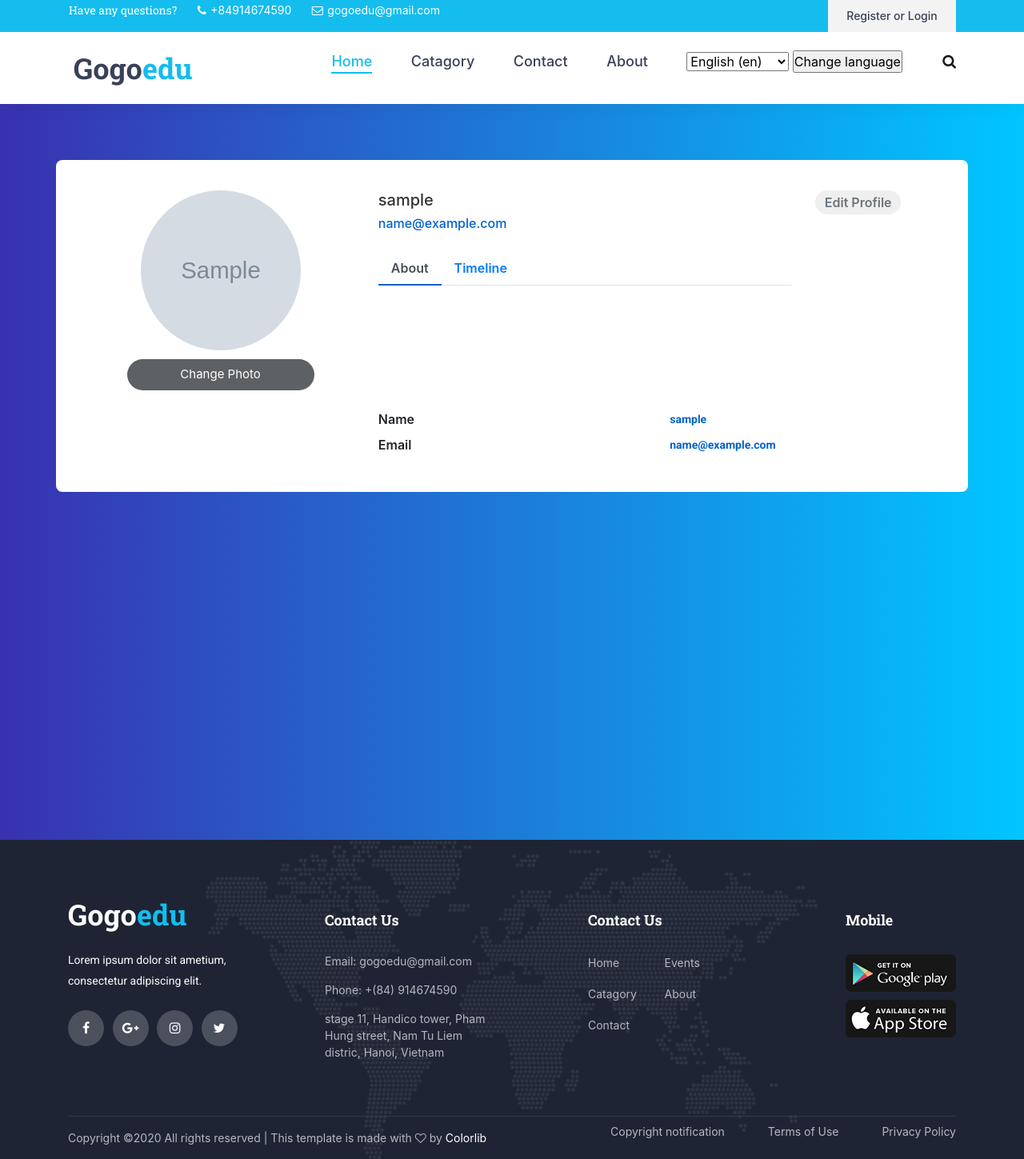
After one commit to tuantuan98/hn-naitei18-python-els, a Django app: page /profile/1 in a window 1280 px wide. The commit adds this page. Shown: the whole page at 80% size. Run offline with Django 3.2, Linux system fonts and the light colour scheme; tables that the repository leaves empty hold one stand-in row (values such as "Sample post"); grey boxes marked "Sample" are stand-in pictures; some libraries are stand-ins or nearby versions.

Commit message:
see profile

```diff
--- a/elearning/settings.py
+++ b/elearning/settings.py
@@ -139,5 +139,5 @@ STATIC_ROOT = os.path.join(BASE_DIR, 'staticfiles')
 # Simplified static file serving.
 # https://warehouse.python.org/project/whitenoise/
 STATICFILES_STORAGE = 'whitenoise.storage.CompressedManifestStaticFilesStorage'
-LOGIN_REDIRECT_URL = '/gogoedu'
+LOGIN_REDIRECT_URL = '/'
 EMAIL_BACKEND = 'django.core.mail.backends.console.EmailBackend'
--- /dev/null
+++ b/gogoedu/static/styles/myuser_detail.css
@@ -0,0 +1,97 @@
+body{
+    background: -webkit-linear-gradient(left, #3931af, #00c6ff);
+}
+.emp-profile{
+    padding: 3%;
+    margin-top: 3%;
+    margin-bottom: 3%;
+    border-radius: 0.5rem;
+    background: #fff;
+}
+.profile-img{
+    text-align: center;
+}
+.profile-img img{
+    width: 200px;
+    height: 200px;
+    border-radius: 15rem;
+    margin-bottom: 50px;
+}
+.profile-img .file {
+    position: relative;
+    overflow: hidden;
+    margin-top: -20%;
+    width: 70%;
+    border: none;
+    border-radius: 0;
+    font-size: 15px;
+    background: #212529b8;
+}
+.profile-img .file input {
+    position: absolute;
+    opacity: 0;
+    right: 0;
+    top: 0;
+}
+.profile-head h5{
+    color: #333;
+}
+.profile-head h6{
+    color: #0062cc;
+}
+.profile-edit-btn{
+    border: none;
+    border-radius: 1.5rem;
+    width: 70%;
+    padding: 2%;
+    font-weight: 600;
+    color: #6c757d;
+    cursor: pointer;
+}
+.proile-rating{
+    font-size: 12px;
+    color: #818182;
+    margin-top: 5%;
+}
+.proile-rating span{
+    color: #495057;
+    font-size: 15px;
+    font-weight: 600;
+}
+.profile-head .nav-tabs{
+    margin-bottom:5%;
+}
+.profile-head .nav-tabs .nav-link{
+    font-weight:600;
+    border: none;
+}
+.profile-head .nav-tabs .nav-link.active{
+    border: none;
+    border-bottom:2px solid #0062cc;
+}
+.profile-work{
+    padding: 14%;
+    margin-top: -15%;
+}
+.profile-work p{
+    font-size: 12px;
+    color: #818182;
+    font-weight: 600;
+    margin-top: 10%;
+}
+.profile-work a{
+    text-decoration: none;
+    color: #495057;
+    font-weight: 600;
+    font-size: 14px;
+}
+.profile-work ul{
+    list-style: none;
+}
+.profile-tab label{
+    font-weight: 600;
+}
+.profile-tab p{
+    font-weight: 600;
+    color: #0062cc;
+}
--- /dev/null
+++ b/gogoedu/templates/gogoedu/myuser_detail.html
@@ -0,0 +1,128 @@
+{% extends "base_generic.html" %}
+{% load static %}
+{% block css %}
+	<link rel="stylesheet" type="text/css" href="{% static 'styles/bootstrap4/bootstrap.min.css' %}">
+	<link href="{% static 'plugins/font-awesome-4.7.0/css/font-awesome.min.css' %}" rel="stylesheet" type="text/css">
+	<link rel="stylesheet" type="text/css" href="{% static 'plugins/OwlCarousel2-2.2.1/owl.carousel.css' %}">
+	<link rel="stylesheet" type="text/css" href="{% static 'plugins/OwlCarousel2-2.2.1/owl.theme.default.css' %}">
+	<link rel="stylesheet" type="text/css" href="{% static 'plugins/OwlCarousel2-2.2.1/animate.css' %}">
+	<link rel="stylesheet" type="text/css" href="{% static 'styles/main_styles.css' %}">
+	<link rel="stylesheet" type="text/css" href="{% static 'styles/responsive.css' %}">
+	<link href="//maxcdn.bootstrapcdn.com/bootstrap/4.1.1/css/bootstrap.min.css" rel="stylesheet" id="bootstrap-css">
+	<script src="//maxcdn.bootstrapcdn.com/bootstrap/4.1.1/js/bootstrap.min.js"></script>
+	<script src="//cdnjs.cloudflare.com/ajax/libs/jquery/3.2.1/jquery.min.js"></script>
+	<!------ Include the above in your HEAD tag ---------->
+	<link rel="stylesheet" type="text/css" href="{% static 'styles/myuser_detail.css'%}">
+{% endblock %}
+
+{% block content %}
+	<div class="home">
+		<div class="container emp-profile" style="margin-top: 200px">
+            <form method="post">
+                <div class="row">
+                    <div class="col-md-4">
+                        <div class="profile-img">
+                            <img src="{{ myuser.avatar }}" alt=""/>
+                            <div class="file btn btn-lg btn-primary" style="border-radius: 10rem;">
+                                Change Photo
+                                <input type="file" name="file"/>
+                            </div>
+                        </div>
+                    </div>
+                    <div class="col-md-6">
+                        <div class="profile-head">
+                                    <h5>
+                                        {{myuser.get_username}}
+                                    </h5>
+                                    <h6>
+                                        {{myuser.email}}
+                                    </h6>
+                                    <p class="proile-rating"></p>
+                            <ul class="nav nav-tabs" id="myTab" role="tablist">
+                                <li class="nav-item">
+                                    <a class="nav-link active" id="home-tab" data-toggle="tab" href="#home" role="tab" aria-controls="home" aria-selected="true">About</a>
+                                </li>
+                                <li class="nav-item">
+                                    <a class="nav-link" id="profile-tab" data-toggle="tab" href="#profile" role="tab" aria-controls="profile" aria-selected="false">Timeline</a>
+                                </li>
+                            </ul>
+                        </div>
+                    </div>
+                    <div class="col-md-2">
+                        <input type="submit" class="profile-edit-btn" name="btnAddMore" value="Edit Profile"/>
+                    </div>
+                </div>
+                <div class="row">
+                    <div class="col-md-4">
+                    </div>
+                    <div class="col-md-8">
+                        <div class="tab-content profile-tab" id="myTabContent">
+                            <div class="tab-pane fade show active" id="home" role="tabpanel" aria-labelledby="home-tab">
+
+                                        <div class="row">
+                                            <div class="col-md-6">
+                                                <label>Name</label>
+                                            </div>
+                                            <div class="col-md-6">
+                                                <p>{{myuser.get_username}}</p>
+                                            </div>
+                                        </div>
+                                        <div class="row">
+                                            <div class="col-md-6">
+                                                <label>Email</label>
+                                            </div>
+                                            <div class="col-md-6">
+                                                <p>{{myuser.email}}</p>
+                                            </div>
+                                        </div>
+
+                            </div>
+                            <div class="tab-pane fade" id="profile" role="tabpanel" aria-labelledby="profile-tab">
+                                        <div class="row">
+                                            <div class="col-md-6">
+                                                <label>Experience</label>
+                                            </div>
+                                            <div class="col-md-6">
+                                                <p>Expert</p>
+                                            </div>
+                                        </div>
+                                        <div class="row">
+                                            <div class="col-md-6">
+                                                <label>Hourly Rate</label>
+                                            </div>
+                                            <div class="col-md-6">
+                                                <p>10$/hr</p>
+                                            </div>
+                                        </div>
+                                        <div class="row">
+                                            <div class="col-md-6">
+                                                <label>Total Projects</label>
+                                            </div>
+                                            <div class="col-md-6">
+                                                <p>230</p>
+                                            </div>
+                                        </div>
+                                        <div class="row">
+                                            <div class="col-md-6">
+                                                <label>English Level</label>
+                                            </div>
+                                            <div class="col-md-6">
+                                                <p>Expert</p>
+                                            </div>
+                                        </div>
+                                        <div class="row">
+                                            <div class="col-md-6">
+                                                <label>Availability</label>
+                                            </div>
+                                            <div class="col-md-6">
+                                                <p>6 months</p>
+                                            </div>
+                                        </div>
+                            </div>
+                        </div>
+                    </div>
+                </div>
+            </form>
+        </div>
+	</div>
+{% endblock %}
--- a/gogoedu/templates/header.html
+++ b/gogoedu/templates/header.html
@@ -22,9 +22,9 @@
 									</li>
 								</ul>
 								{% if user.is_authenticated %}
-								<div class="top_bar_login ml-auto">
-									<div class="login_button"><a href="{% url 'logout' %}">{{ user.get_username }}</a></div>
-								</div>
+									<div class="login_button" style="margin-left: 400px;"><a href="{% url 'logout' %}">Log out</a></div>
+									<div class="login_button"><a href="{% url 'profile-detail' user.id %}">see proflie</a></div>
+
 								{% else %}
 								<div class="top_bar_login ml-auto">
 									<div class="login_button"><a href="{% url 'login' %}?next={{request.path}}">{% trans 'Register or Login' %}</a></div>
--- a/gogoedu/urls.py
+++ b/gogoedu/urls.py
@@ -3,4 +3,5 @@ from . import views
 
 urlpatterns = [
 	path('', views.index, name='index'),
+	path('profile/<int:pk>', views.Profile.as_view(), name='profile-detail'),
 ]
--- a/gogoedu/views.py
+++ b/gogoedu/views.py
@@ -4,6 +4,8 @@ from django.conf import settings
 
 
 # Create your views here.
+from gogoedu.models import myUser
+from django.views import generic
 from django.contrib.auth.decorators import login_required
 from django.contrib.auth.mixins import LoginRequiredMixin
 from django.contrib.auth.decorators import permission_required
@@ -30,3 +32,6 @@ def change_language(request):
             response = HttpResponseRedirect(redirect_path)
             response.set_cookie(settings.LANGUAGE_COOKIE_NAME, language)
     return response
+
+class Profile(generic.DetailView):
+	model = myUser
```
